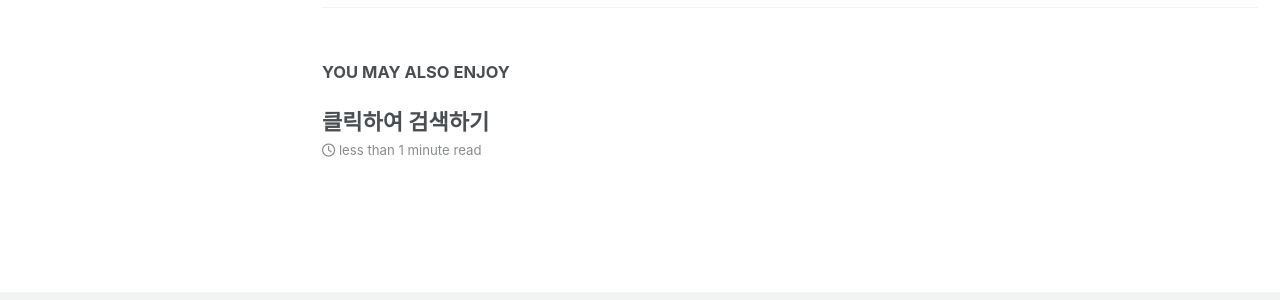
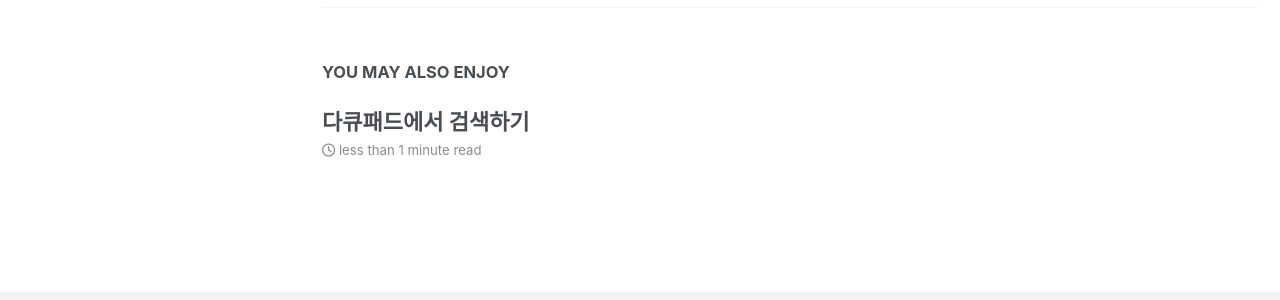
Before and after one commit to junghyunseo0105/docupad, a Jekyll site: the page built from _posts/2019-08-18-파이어베이스에서-구글-인증에-필요한-구글-API-설정.md, in a window 1280 px wide and 900 px high, scrolled down 2321 px. Shown: the part 453-753 px from the top of the window. Built offline with Jekyll 4.4.1, drawn with Linux system fonts in a browser that asks for light colours; cached includes are drawn as plain includes; nearby versions of some CDN libraries.

Commit message:
Update 2019-08-19-search.md

```diff
--- a/_posts/2019-08-19-search.md
+++ b/_posts/2019-08-19-search.md
@@ -1,6 +1,6 @@
 ---
-title: 클릭하여 검색하기
-layout: search-1
+title: 다큐패드에서 검색하기
+layout: search
 permalink: /search/
 search: true
 ---
```
